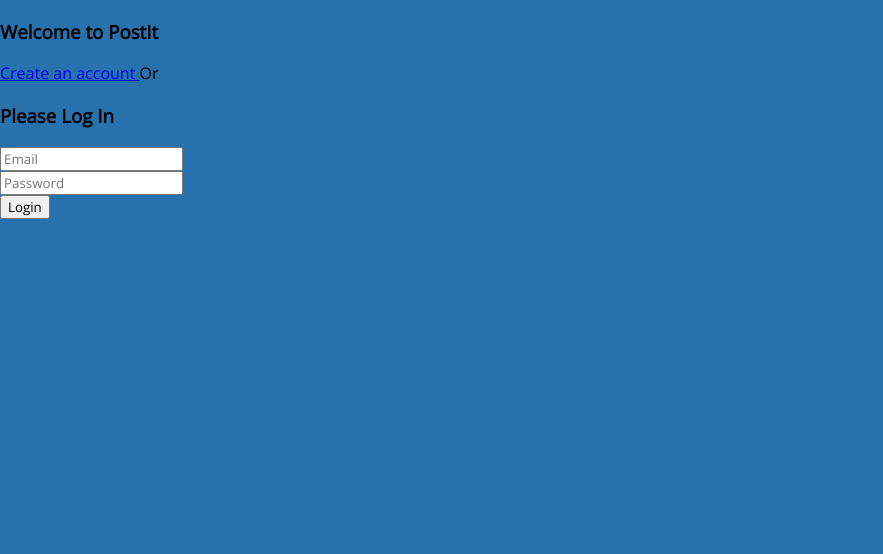
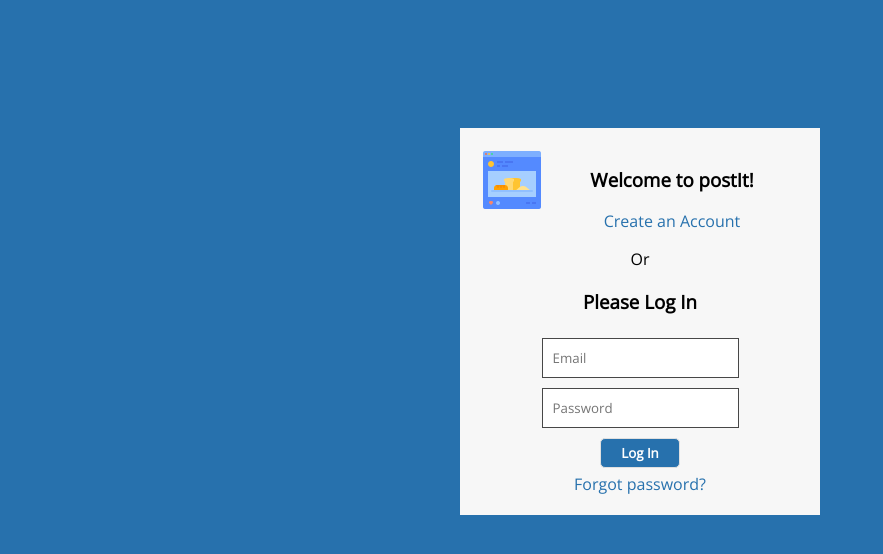
Before and after one commit to EpicMaze/wad-ut21-homework-1, a plain HTML site: page login.html in a window 1280 px wide. Shown: the whole page, without its empty margins (0-883 px from the left). Drawn offline with nearby package versions, Linux system fonts and the light colour scheme.

Commit message:
login.html layout

```diff
--- a/login.html
+++ b/login.html
@@ -8,15 +8,17 @@
     </head>
     <body>
         <div class="login-content">
-            <h3> Welcome to PostIt</h3>
-            <a href="#"> Create an account </a>
-            Or <br>
+            <img src="static/images/post.png">
+            <h3> Welcome to postIt!</h3>
+            <a href="#"> Create an Account </a>
+            <p> Or </p>
             <h3> Please Log In </h3>
-            <form action="./index.html" method="POST">
+            <form class="login-form" action="./index.html" method="POST">
                 <input type="email" placeholder="Email" required> <br>
                 <input type="password" placeholder="Password" required> <br>
-                <button type="submit"> Login </button>
+                <button type="submit"> Log In </button>
             </form>
+            <a href="#"> Forgot password? </a>
         </div>
     </body>
 </html>
--- a/static/css/login.css
+++ b/static/css/login.css
@@ -12,5 +12,52 @@ html, body {
 
 /* login container */
 .login-content {
-    margin: 0 auto;
+    background-color: #f7f7f7;
+    margin: 10% auto;
+    /* margin-top: 100px;
+    margin-bottom: 50px;
+    margin-right: auto;
+    margin-left: auto; */
+    width: 25%;
+    text-align: center;
+    padding: 20px;
 }
+
+.login-content img {
+
+    float: left;
+}
+
+.login-form > input {
+    padding: 10px;
+    margin: 5px;
+    border: 1px solid rgb(71, 71, 71);
+}
+
+
+
+.login-form > button {
+    /* box-sizing: border-box; */
+    height: 30px;
+    width: 25%;
+    margin: 5px;
+    padding: 5px;
+    border: 1px solid #e0e0e0;
+    cursor: pointer;
+    color: white;
+    font-weight: 600;
+    background-color: rgb(39, 113, 173);
+    border-radius: 5px;
+
+}
+
+/* Links style */
+a:link, a:visited {
+   color: rgb(39, 113, 173);
+   text-decoration: none;
+}
+
+a:hover, a:visited:hover {
+    color: rgb(207, 192, 51);
+    text-decoration: none;
+}
```
Also changed, not shown: static/images/post.png (added).
